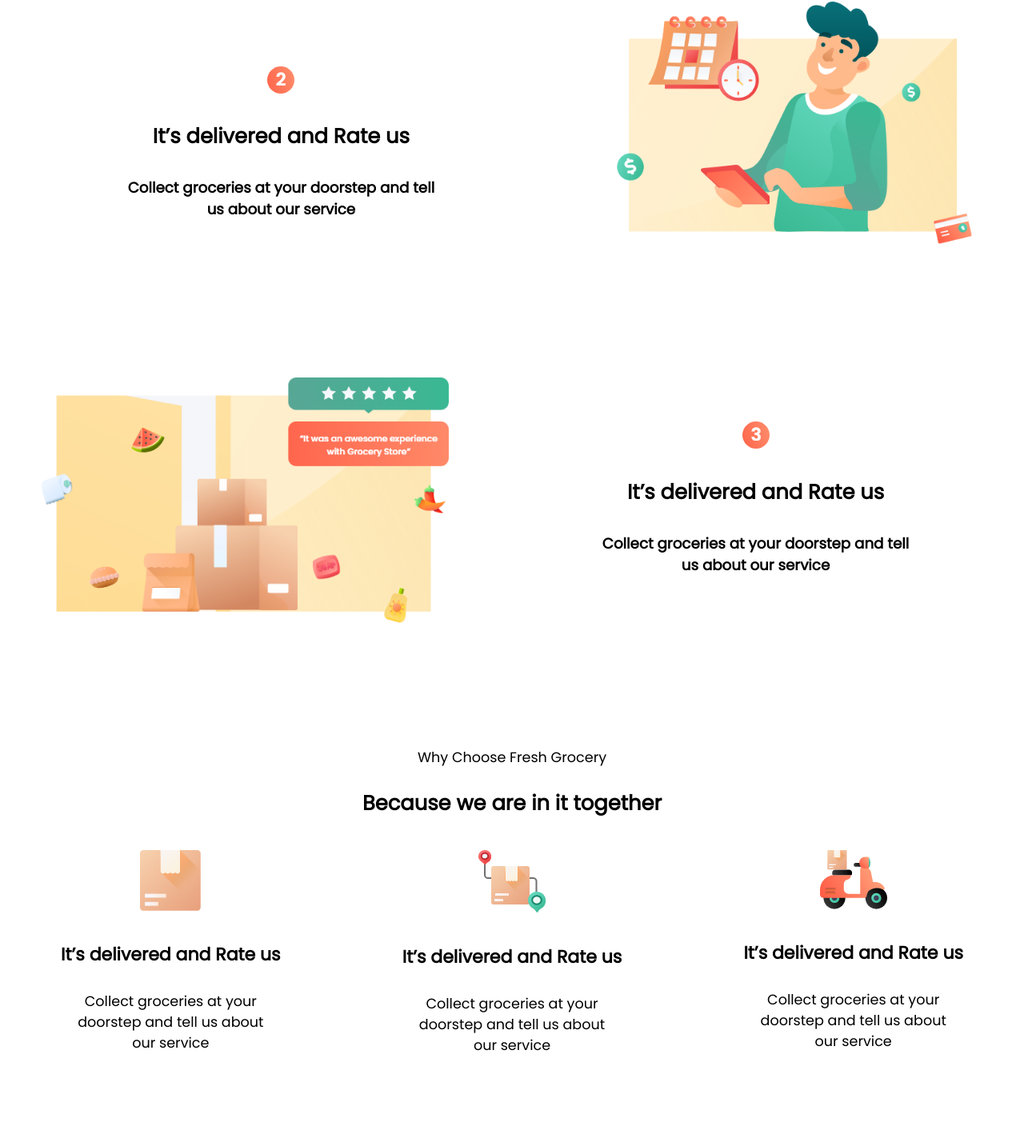
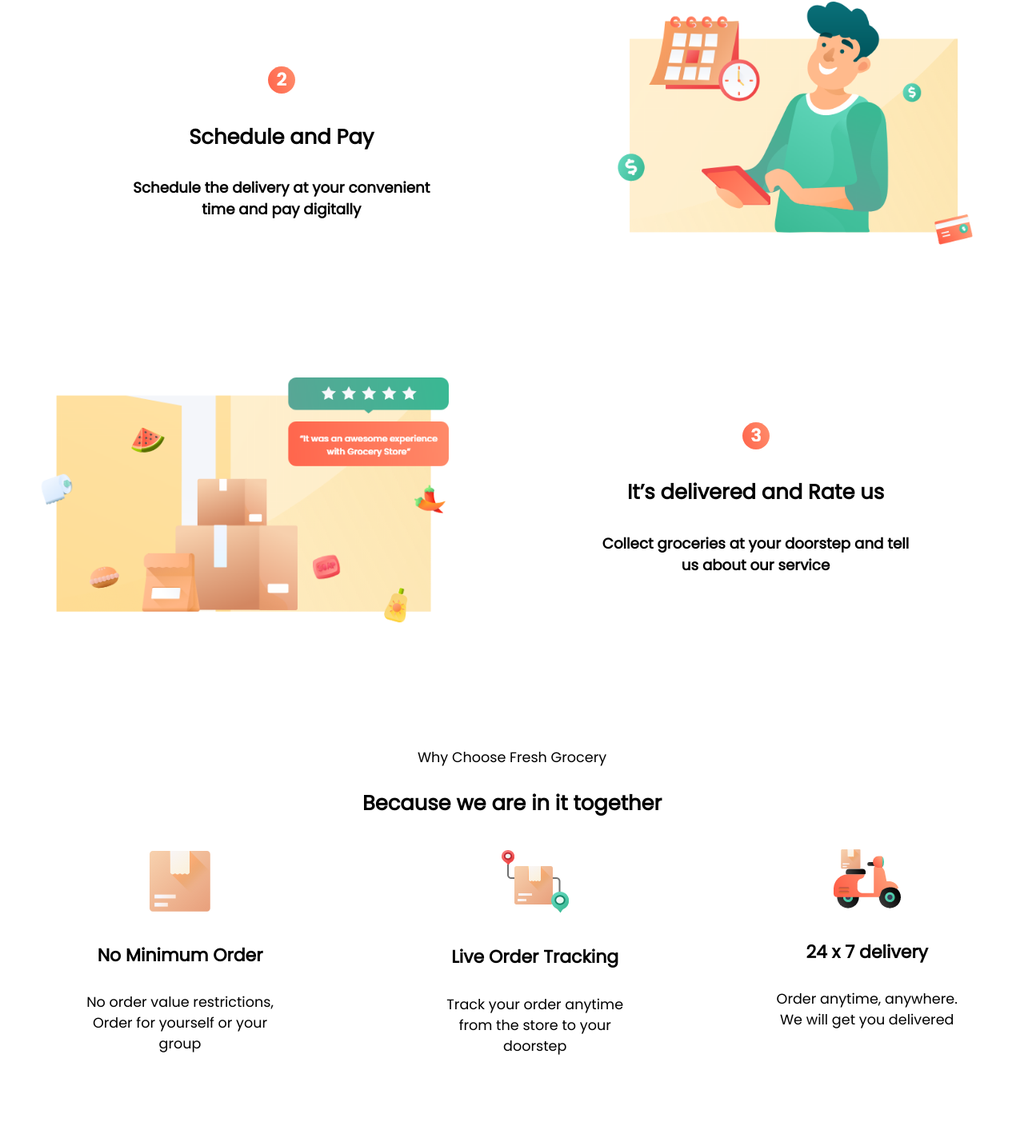
Before and after one commit to prajwalr308/grocery-ui-design, a React (Create React App) app: page / in a window 1280 px wide. Shown: the part 2823-4256 px from the top of the page at 80% size. Built offline with nearby package versions, Linux system fonts and the light colour scheme.

Commit message:
grocery ui

```diff
--- a/src/components/about/About.js
+++ b/src/components/about/About.js
@@ -18,8 +18,8 @@ function About() {
 
 
            <div>
-               <h4>It’s delivered and Rate us</h4>
-               <p>Collect groceries at your doorstep and tell us about our service</p>
+               <h4>No Minimum Order</h4>
+               <p>No order value restrictions, Order for yourself or your group</p>
 
            </div></div>
             <div>
@@ -27,8 +27,8 @@ function About() {
 
 
           <div>
-              <h4>It’s delivered and Rate us</h4>
-              <p>Collect groceries at your doorstep and tell us about our service</p>
+              <h4>Live Order Tracking</h4>
+              <p>Track your order anytime from the store to your doorstep</p>
 
           </div>
             </div>
@@ -37,8 +37,8 @@ function About() {
 
 
           <div>
-              <h4>It’s delivered and Rate us</h4>
-              <p>Collect groceries at your doorstep and tell us about our service</p>
+              <h4>24 x 7 delivery</h4>
+              <p>Order anytime, anywhere. We will get you delivered</p>
 
           </div>
           </div>
--- a/src/components/working/Working.js
+++ b/src/components/working/Working.js
@@ -33,8 +33,8 @@ function Working() {
 
                 <div>
                 <img src={digit2} alt="di2" />
-                    <h3>It’s delivered and Rate us</h3>
-                    <h5>Collect groceries at your doorstep and tell us about our service</h5>
+                    <h3>Schedule and Pay</h3>
+                    <h5>Schedule the delivery at your convenient time and pay digitally</h5>
 
                 </div>
             </div>
```
Also changed, not shown: src/images/Logo.png.
